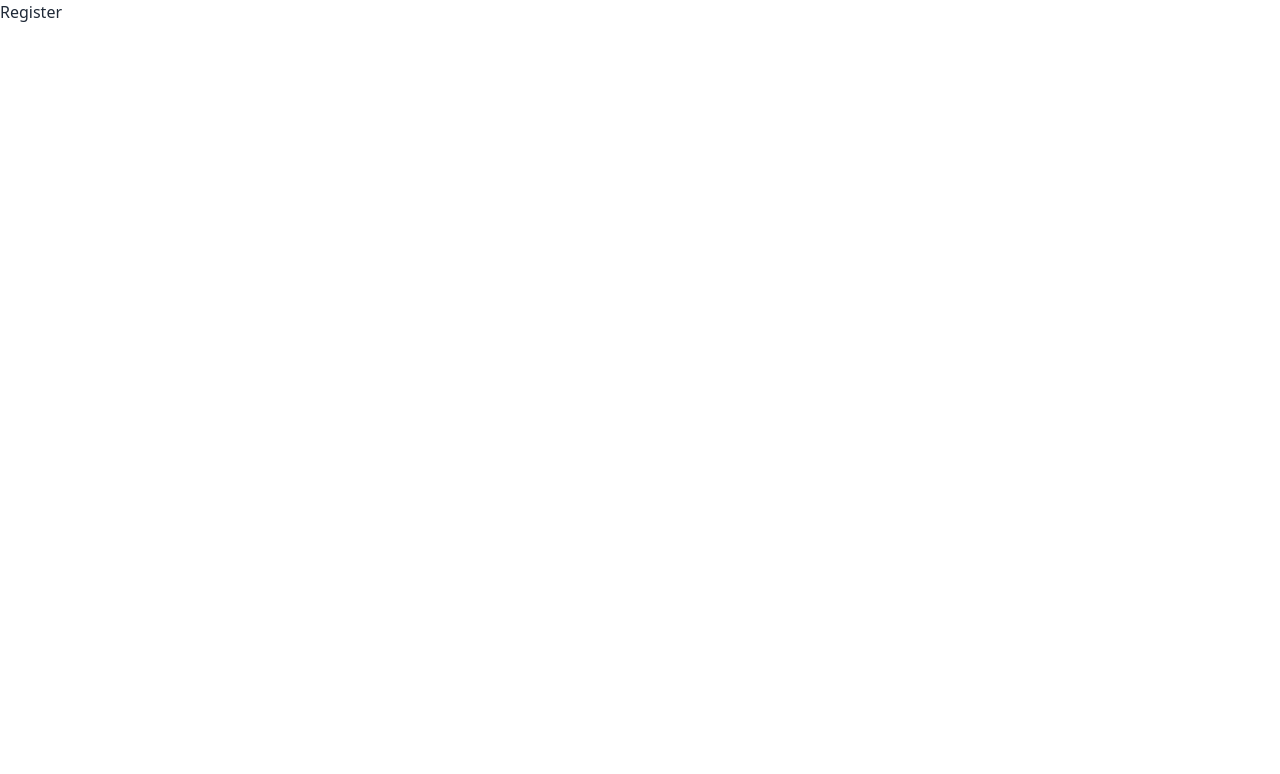
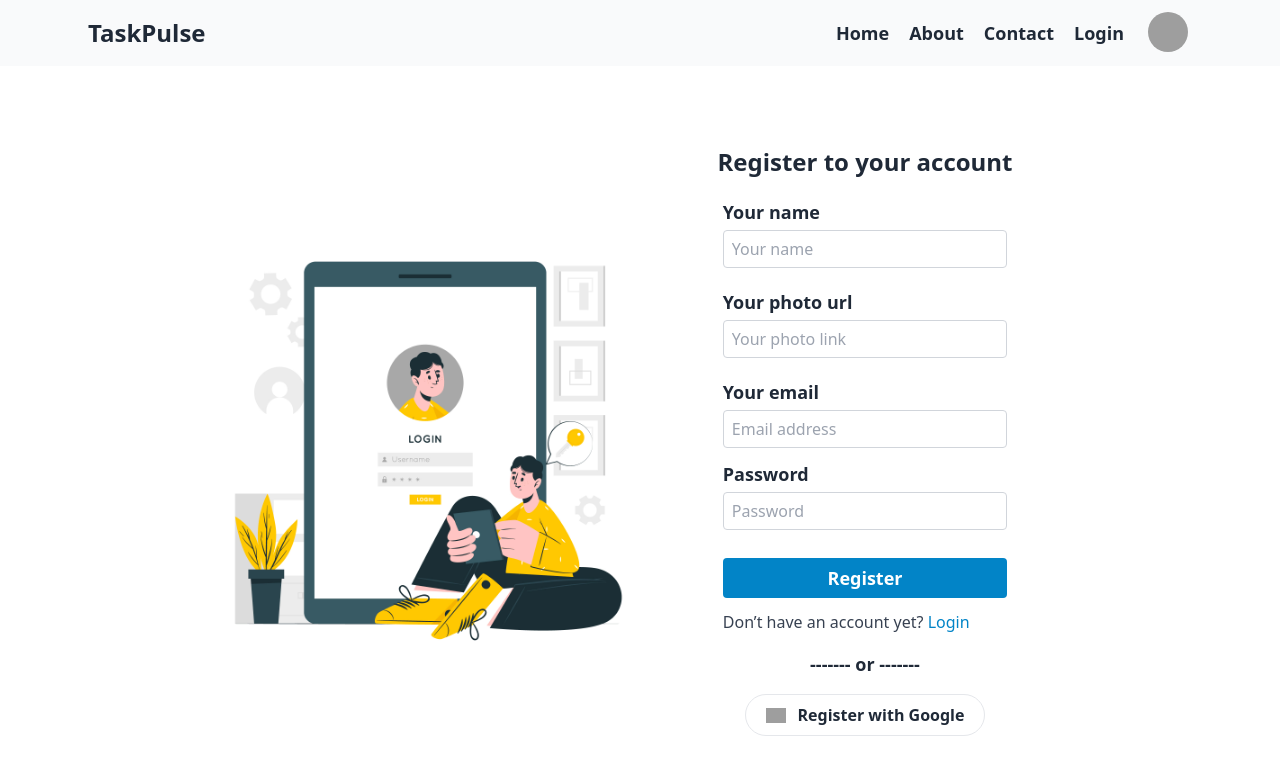
Before and after one commit to atikur28/task-management-client, a React (Vite) app: page /register in a window 1280 px wide. Shown: the top 774 px of the page. Built offline with nearby package versions, Linux system fonts and the light colour scheme; grey boxes are pictures that could not be loaded.

Commit message:
Registration structure and firebase config completed

```diff
--- a/package.json
+++ b/package.json
@@ -10,6 +10,7 @@
     "preview": "vite preview"
   },
   "dependencies": {
+    "firebase": "^10.7.1",
     "localforage": "^1.10.0",
     "match-sorter": "^6.3.1",
     "react": "^18.2.0",
--- /dev/null
+++ b/src/firebase/firebase.config.js
@@ -0,0 +1,19 @@
+// Import the functions you need from the SDKs you need
+import { initializeApp } from "firebase/app";
+// TODO: Add SDKs for Firebase products that you want to use
+// https://firebase.google.com/docs/web/setup#available-libraries
+
+// Your web app's Firebase configuration
+const firebaseConfig = {
+  apiKey: import.meta.env.VITE_apiKey,
+  authDomain: import.meta.env.VITE_authDomain,
+  projectId: import.meta.env.VITE_projectId,
+  storageBucket: import.meta.env.VITE_storageBucket,
+  messagingSenderId: import.meta.env.VITE_messagingSenderId,
+  appId: import.meta.env.VITE_appId
+};
+
+// Initialize Firebase
+const app = initializeApp(firebaseConfig);
+
+export default app;
--- a/src/pages/Register/Register.jsx
+++ b/src/pages/Register/Register.jsx
@@ -1,9 +1,96 @@
+import { Link } from "react-router-dom";
+import Navbar from "../SharedPages/Navbar";
+import login_image from "../../assets/images/login/login.jpg";
+
 const Register = () => {
-    return (
-        <div>
-            Register
+  return (
+    <div>
+      <div className="bg-gray-50">
+        <Navbar></Navbar>
+      </div>
+      <div className="lg:flex justify-center items-center my-20">
+        <div className="hidden lg:flex w-[450px]">
+          <img src={login_image} alt="" />
         </div>
-    );
+        <div className="lg:w-4/5 xl:w-2/6">
+          <form className="">
+            <h2 className="text-2xl font-bold text-center">
+              Register to your account
+            </h2>
+            <div className="w-2/3 mx-auto mt-5">
+              <h3 className="text-lg font-semibold mb-1">Your name</h3>
+              <input
+                className="w-full py-1.5 px-2 rounded border border-gray-300"
+                placeholder="Your name"
+                type="text"
+                name="name"
+                required
+              />
+            </div>
+            <div className="w-2/3 mx-auto mt-5">
+              <h3 className="text-lg font-semibold mb-1">Your photo url</h3>
+              <input
+                className="w-full py-1.5 px-2 rounded border border-gray-300"
+                placeholder="Your photo link"
+                type="text"
+                name="photo"
+                required
+              />
+            </div>
+            <div className="w-2/3 mx-auto mt-5">
+              <h3 className="text-lg font-semibold mb-1">Your email</h3>
+              <input
+                className="w-full py-1.5 px-2 rounded border border-gray-300"
+                placeholder="Email address"
+                type="email"
+                name="email"
+                required
+              />
+            </div>
+            <div className="w-2/3 mx-auto mt-3">
+              <h3 className="text-lg font-semibold mb-1">Password</h3>
+              <input
+                className="w-full py-1.5 px-2 rounded border border-gray-300"
+                placeholder="Password"
+                type="password"
+                name="password"
+                required
+              />
+            </div>
+            <div className="w-2/3 mx-auto mt-7">
+              <button className="bg-sky-600 text-white font-bold md:text-lg w-full rounded py-1.5">
+                Register
+              </button>
+            </div>
+          </form>
+          <p className="w-2/3 mx-auto font-medium mt-3 text-gray-700 dark:text-gray-400">
+            Don’t have an account yet?{" "}
+            <Link
+              to="/login"
+              className="font-medium text-sky-600 hover:underline"
+            >
+              Login
+            </Link>
+          </p>
+          <p className="text-lg font-semibold text-center my-4">
+            ------- or -------
+          </p>
+          <div className="w-max border mx-auto bg-white rounded-full hover:bg-slate-100">
+            <Link>
+              <button className="flex items-center justify-center gap-3 font-semibold py-2 px-5">
+                <img
+                  className="w-5"
+                  src="https://i.ibb.co/Pj0MgcP/google.png"
+                  alt=""
+                />{" "}
+                Register with Google
+              </button>
+            </Link>
+          </div>
+        </div>
+      </div>
+    </div>
+  );
 };
 
 export default Register;
```
Also changed, not shown: 1 other file (tests, documents, lock files or other folders).
